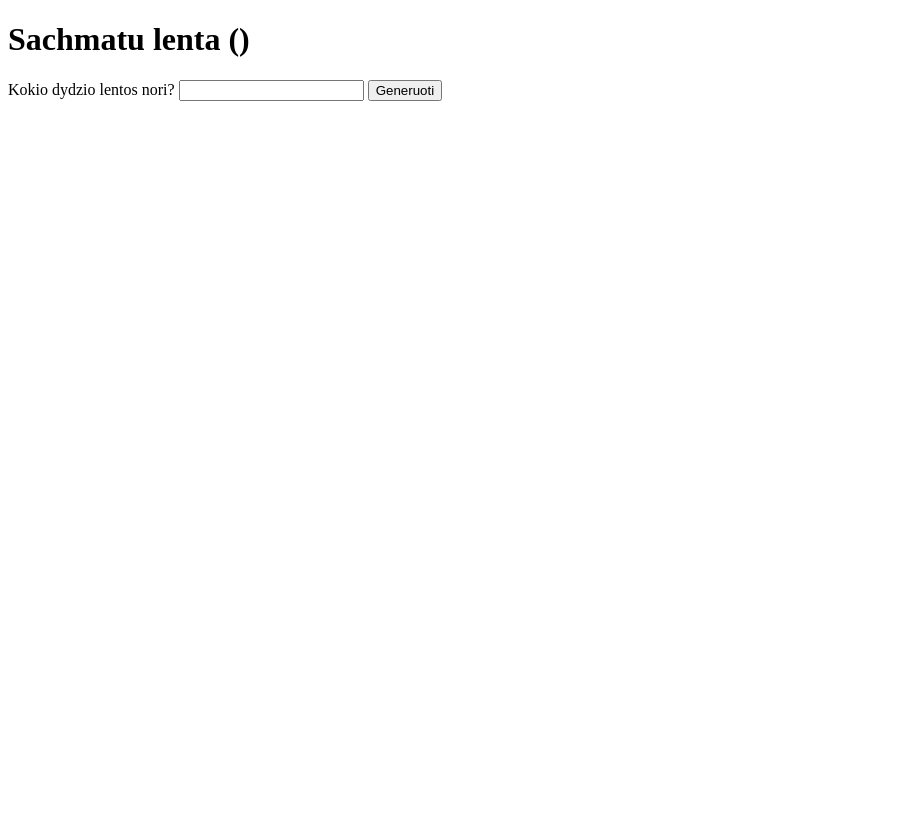
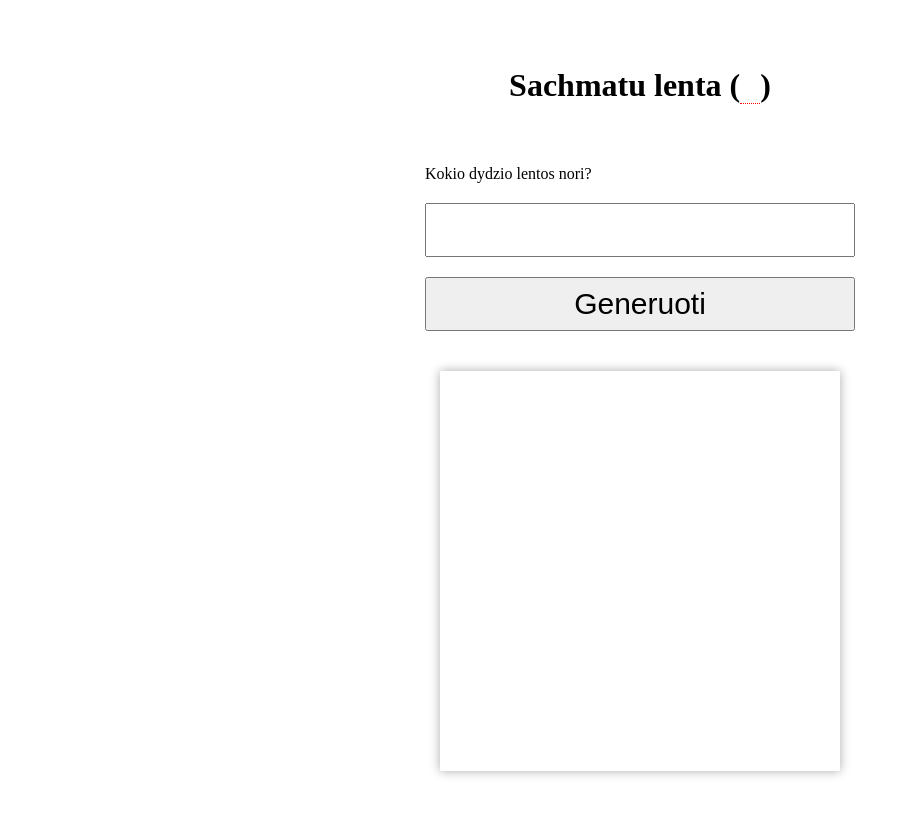
Before and after one commit to AndriusS0316/1-ND18-c, a website: page index.HTML in a window 1280 px wide. Shown: the whole page, without its empty margins (0-910 px from the left). Drawn offline with Linux system fonts and the light colour scheme.

Commit message:
20210808

```diff
--- a/index.HTML
+++ b/index.HTML
@@ -8,7 +8,46 @@
 </head>
 
 <style>
-
+  body {
+  display: flex;
+  flex-direction: column;
+  gap: 40px;
+  min-height: 100vh;
+  justify-content: center;
+  align-items: center;
+}
+.option {
+  padding: 0 10px;
+  border-bottom: 1px dotted red;
+}
+form {
+  display: flex;
+  flex-direction: column;
+  gap: 20px;
+}
+input,
+button {
+  padding: 5px 20px;
+  font-size: 30px;
+  line-height: 40px;
+}
+.board {
+  display: inline-block;
+  width: 400px;
+  height: 400px;
+  box-shadow: 0 0 10px #0005;
+}
+.row {
+  display: inline-block;
+  width: 100%;
+  padding: 10px;
+  border: 1px solid orange;
+}
+.cell {
+  height: 100%;
+  float: left;
+  border: 1px solid red;
+}
 
 </style>
 
```
